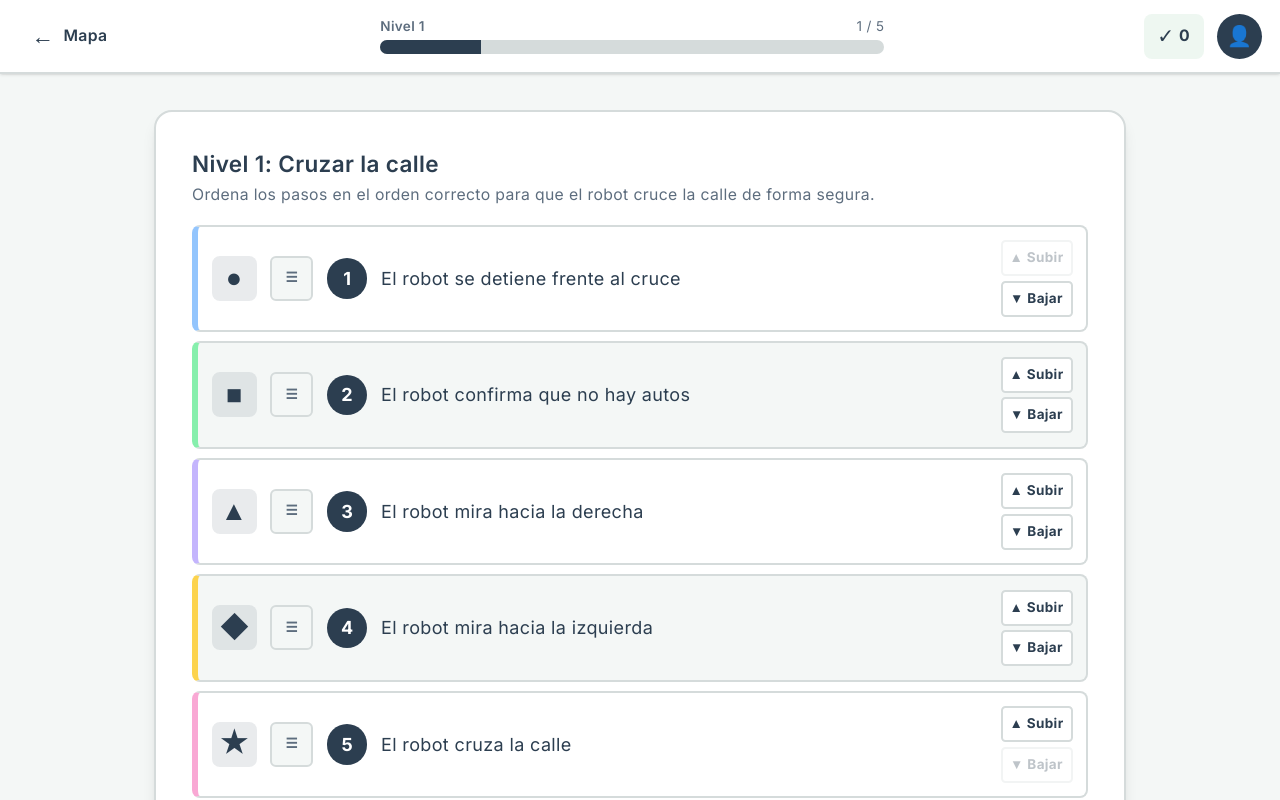
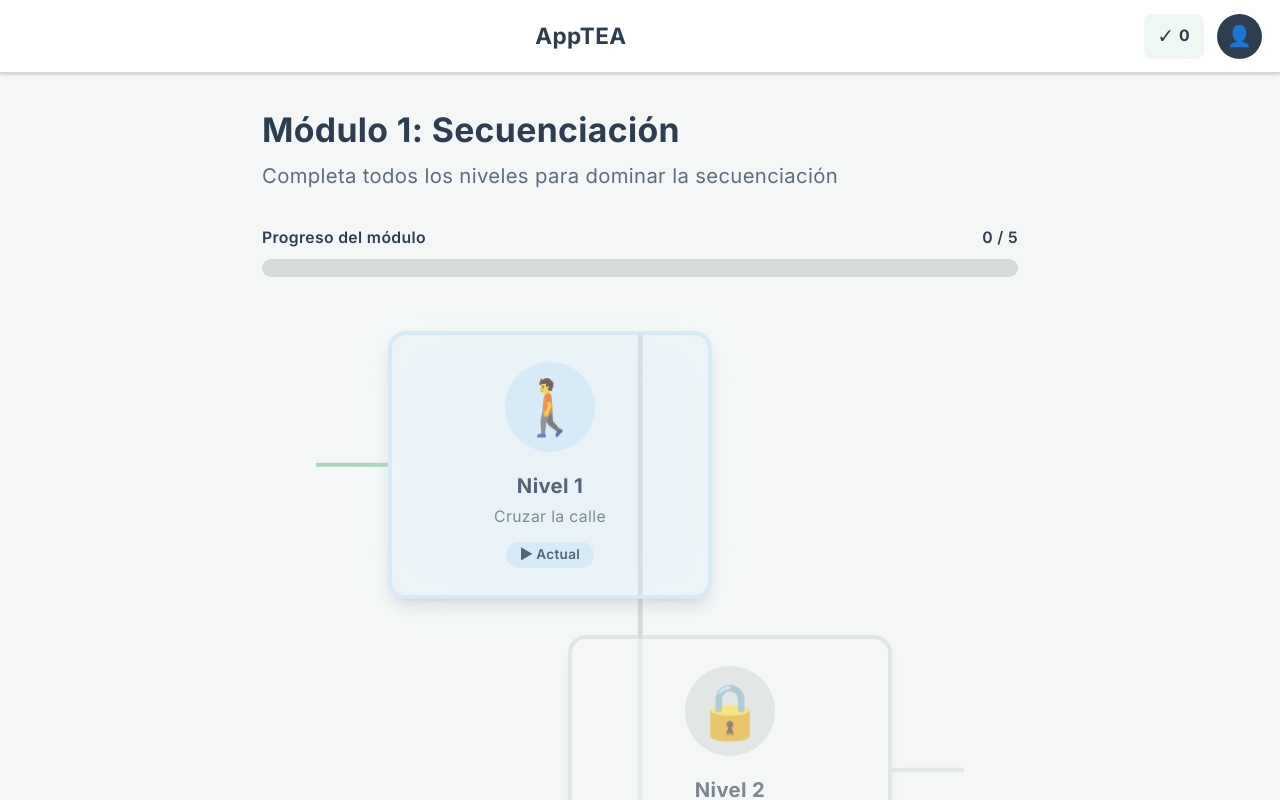
Before and after one commit to SebastianGallegoC/AppTEA, a Next.js app in the folder frontend/: page / in a window 1280 px wide. Shown: the top 800 px of the page. Built offline with nearby package versions, Linux system fonts and the light colour scheme.

Commit message:
correcion error al usar btn que redirige a los niveles

```diff
--- a/frontend/src/app/page.tsx
+++ b/frontend/src/app/page.tsx
@@ -1,6 +1,6 @@
 "use client";
 
-import { useState, useCallback, useEffect } from "react";
+import { useState, useCallback, useEffect, useRef } from "react";
 import { ValidationResult } from "@/types";
 import { LEVELS } from "@/utils/constants";
 import { useAppStore } from "@/store/useAppStore";
@@ -17,6 +17,7 @@ export default function Home() {
   const [result, setResult] = useState<ValidationResult | null>(null);
   const [levelCompleted, setLevelCompleted] = useState(false);
   const [viewMode, setViewMode] = useState<"map" | "exercise">("map");
+  const isInitialMount = useRef(true);
 
   // Reiniciar estado cuando cambia el nivel
   useEffect(() => {
@@ -24,9 +25,20 @@ export default function Home() {
     setLevelCompleted(false);
   }, [currentLevelId]);
 
-  // Cambiar a vista de ejercicio cuando se selecciona un nivel
+  // Cambiar a vista de ejercicio cuando se selecciona un nivel (excepto en carga inicial)
   useEffect(() => {
+    console.log(
+      "useEffect ejecutado. isInitialMount:",
+      isInitialMount.current,
+      "currentLevelId:",
+      currentLevelId,
+    );
+    if (isInitialMount.current) {
+      isInitialMount.current = false;
+      return;
+    }
     if (currentLevelId) {
+      console.log("Cambiando a vista de ejercicio para nivel:", currentLevelId);
       setViewMode("exercise");
     }
   }, [currentLevelId]);
@@ -47,6 +59,11 @@ export default function Home() {
     setViewMode("map");
   }, []);
 
+  const handleLevelSelect = useCallback(() => {
+    console.log("handleLevelSelect llamado");
+    setViewMode("exercise");
+  }, []);
+
   return (
     <div className="min-h-screen bg-fondo">
       {/* Header tipo Duolingo */}
@@ -56,7 +73,7 @@ export default function Home() {
       />
 
       {/* Vista de Mapa (tipo Duolingo) */}
-      {viewMode === "map" && <LevelMap />}
+      {viewMode === "map" && <LevelMap onLevelSelect={handleLevelSelect} />}
 
       {/* Vista de Ejercicio (centrada, tipo Duolingo) */}
       {viewMode === "exercise" && (
--- a/frontend/src/components/layout/LevelMap.tsx
+++ b/frontend/src/components/layout/LevelMap.tsx
@@ -6,7 +6,11 @@ import { useAppStore } from "@/store/useAppStore";
 // Iconos para cada nivel (tipo Duolingo)
 const LEVEL_ICONS = ["🚶", "🥪", "🧼", "📱", "🎒"];
 
-export default function LevelMap() {
+interface LevelMapProps {
+  onLevelSelect?: () => void;
+}
+
+export default function LevelMap({ onLevelSelect }: LevelMapProps) {
   const { currentLevelId, completedLevels, setCurrentLevel } = useAppStore();
 
   const handleLevelClick = (levelId: string, index: number) => {
@@ -16,8 +20,12 @@ export default function LevelMap() {
       (index > 0 && completedLevels.includes(LEVELS[index - 1].id)) ||
       index === 0;
 
+    console.log("Click en nivel:", levelId, "isAccessible:", isAccessible);
+
     if (isAccessible) {
       setCurrentLevel(levelId);
+      console.log("Nivel cambiado a:", levelId);
+      onLevelSelect?.();
     }
   };
 
```
